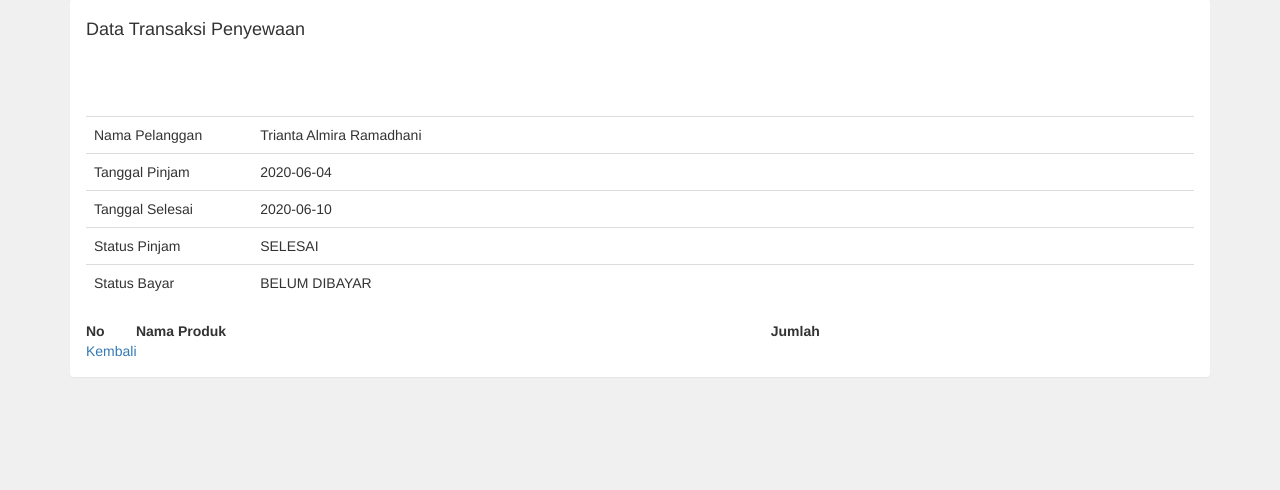
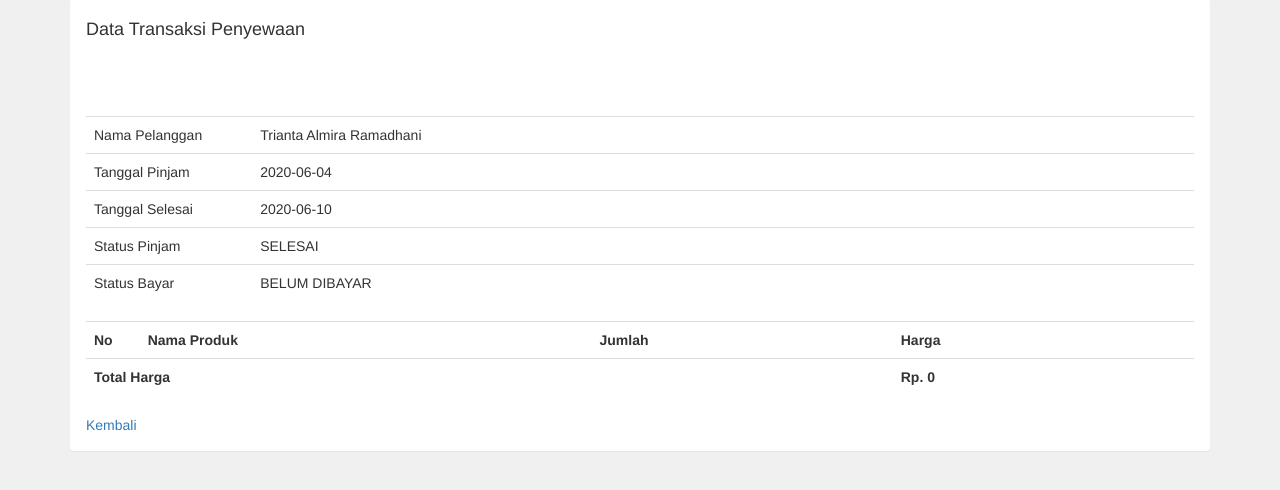
Before and after one commit to AlmiraRamadhani/chatbot_scaffolding, a PHP site: page /admin/detail_transaksi.php?id=1 in a window 1280 px wide. Shown: the part 73-563 px from the top of the page. Run offline with PHP 8.4, Linux system fonts and the light colour scheme; a user stored in the database is signed in; data comes from the database, SQL or seed files in the repository; data that the repository does not hold is empty.

Commit message:
Perbaiki detail transaksi

```diff
--- a/src/sewa/admin/detail_transaksi.php
+++ b/src/sewa/admin/detail_transaksi.php
@@ -56,35 +56,51 @@
 			<?php
 			}
 			?>
-			<table>
+			<table class="table">
 				<tr>
 					<th width="1%">No</th>
 					<th width="15%">Nama Produk</th>
 					<th width="10%">Jumlah</th>
+					<th width="10%">Harga</th>
 				</tr>
 				<?php
 				include '../koneksi.php';
-				$product_id = $_GET['product_id'];
-				$query = mysqli_query($koneksi, "SELECT d.*, p.* FROM tb_detail AS d LEFT JOIN tb_product AS p ON d.product_id = p.product_id where product_id='$product_id'");
+				$query = mysqli_query($koneksi, "SELECT d.*, p.* FROM tb_detail AS d LEFT JOIN tb_product AS p ON d.product_id = p.product_id WHERE transaction_id = '$id'");
 				$no = 1;
-				while ($d = mysqli_fetch_array($query)) {
+				$total = 0;
+				while ($p = mysqli_fetch_array($query)) {
 				?>
 				<tr>
 					<td><?php echo $no++; ?></td>
-						<td><?php echo $d['product_name']; ?></td>
-						<td><?php echo $d['quantity']; ?></td>
-					</tr>
-					<tr>
+					<td><?= $p['product_name']; ?></td>
+					<td><?php echo $p['quantity']; ?></td>
 					<td>
-							Total Bayar
-						</td>
-						<td>
+						<?php
+							$awal = strtotime($d['fdate']);
+							$akhir = strtotime($d['ldate']);
+							$diff = $akhir - $awal;
+							$juml_hari = round($diff / 86400);
 
+							if ($juml_hari <= 7) {
+								$harga = $p['product_owp'] * $p['quantity'];
+							} elseif ($juml_hari > 7 && $hari <= 14) {
+								$harga = $p['product_twp'] * $p['quantity'];
+							} elseif ($juml_hari > 14 && $hari <= 30) {
+								$harga = $p['product_omp'] * $p['quantity'];
+							}
+
+							echo 'Rp. ' . number_format($harga, 0, ',', '.');
+							?>
 					</td>
 				</tr>
 				<?php
+					$total += $harga;
 				}
 				?>
+				<tr>
+					<td colspan="3"><b>Total Harga</b></td>
+					<td><b>Rp. <?= number_format($total, 0, ',', '.'); ?></b></td>
+				</tr>
 			</table>
 			<a href="transaksi.php">Kembali</a>
 		</div>
```
Lines whose indentation alone changed are shown as unchanged.
